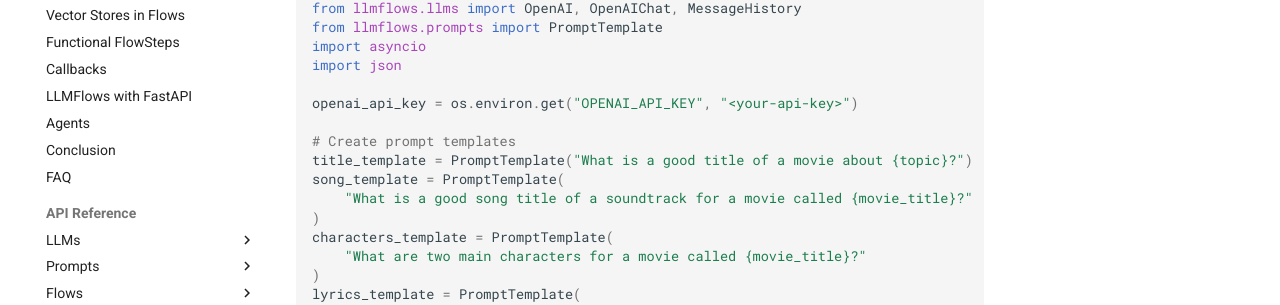
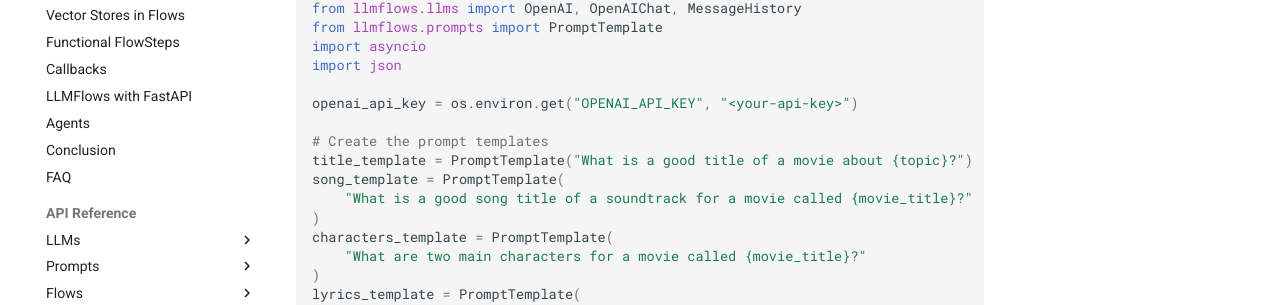
Before and after one commit to stoyan-stoyanov/llmflows, an MkDocs documentation site: the page built from docs/user_guide/Async Flows.md, in a window 1280 px wide and 900 px high. Shown: the part 320-625 px from the top of the window. Built offline with MkDocs 1.6.1 and Material for MkDocs 9.7.7, drawn with Linux system fonts in a browser that asks for light colours; comment, search, counter and statistics services are not loaded; some of the changed text lies outside the part shown.

Commit message:
minor fixes in user guides

````diff
--- a/docs/user_guide/Async Flows.md
+++ b/docs/user_guide/Async Flows.md
@@ -10,7 +10,7 @@ import json
 
 openai_api_key = os.environ.get("OPENAI_API_KEY", "<your-api-key>")
 
-# Create prompt templates
+# Create the prompt templates
 title_template = PromptTemplate("What is a good title of a movie about {topic}?")
 song_template = PromptTemplate(
     "What is a good song title of a soundtrack for a movie called {movie_title}?"
@@ -141,8 +141,7 @@ prompt templates:
 ```python
 from llmflows.prompts import PromptTemplate
 
-# Create prompt templates
-# Create prompt templates
+# Create the prompt templates
 title_template = PromptTemplate("What is a good title of a movie about {topic}?")
 song_template = PromptTemplate(
     "What is a good song title of a soundtrack for a movie called {movie_title}?"
````
Also changed, not shown: docs/user_guide/Introduction.md (+2 -0 lines), docs/user_guide/assets/llmflows_loves_robots.png (added).
